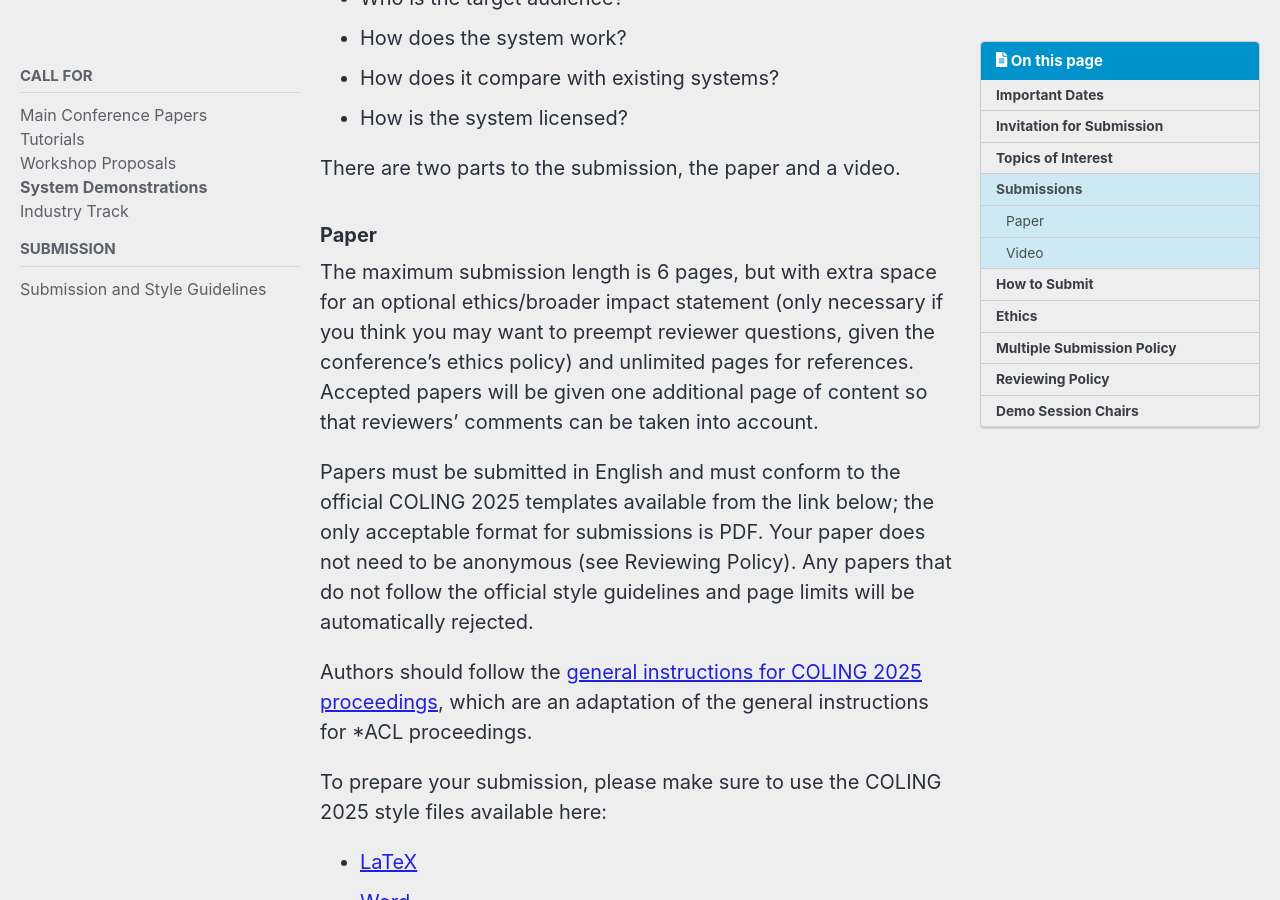
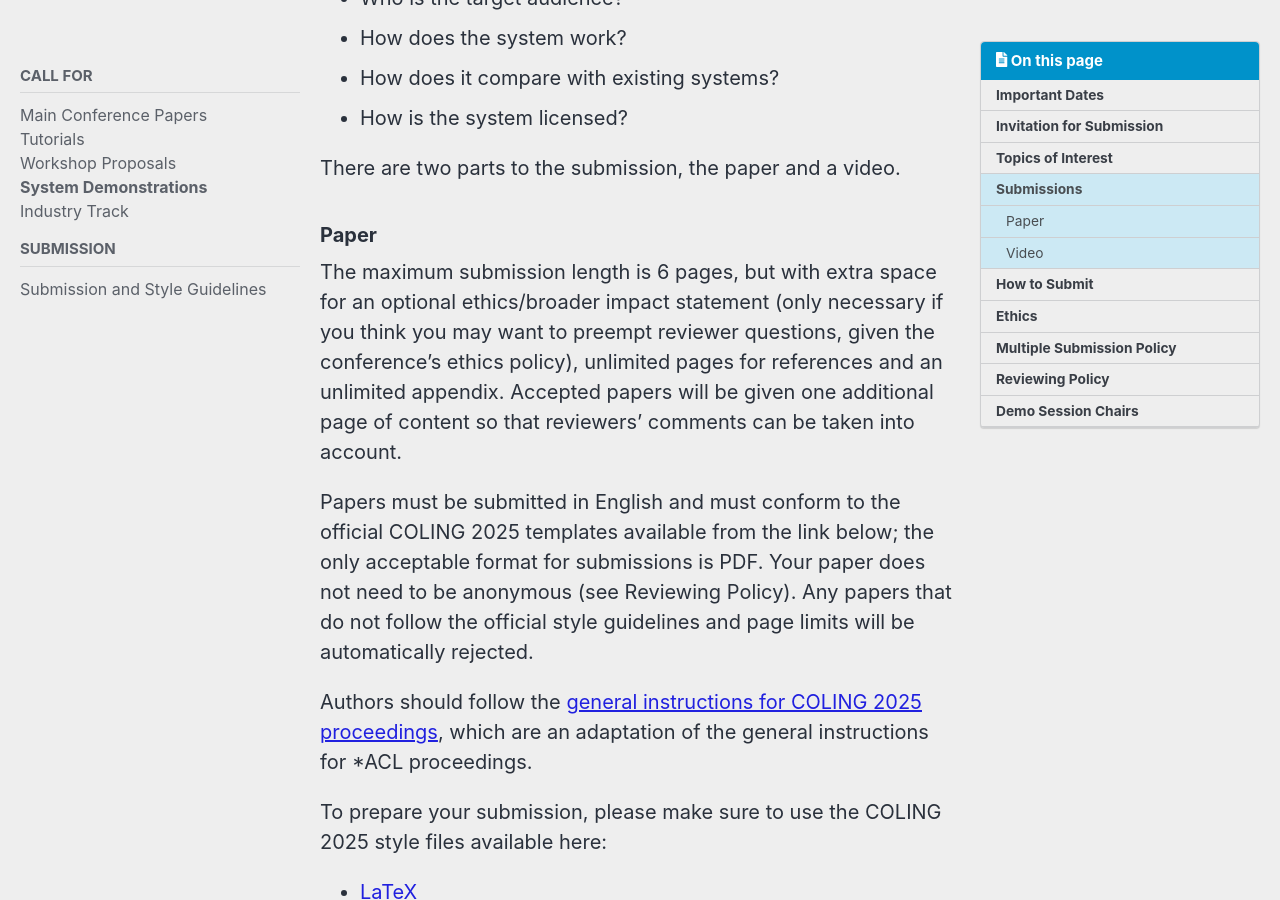
Before and after one commit to hasaniqbal777/coling-2025, a Jekyll site: the page built from _pages/calls/system_demonstrations.md, in a window 1280 px wide and 900 px high, scrolled down 3583 px. Built offline with Jekyll 4.4.1, drawn with Linux system fonts in a browser that asks for light colours; cached includes are drawn as plain includes; nearby versions of some CDN libraries.

Commit message:
Update system_demonstrations.md

```diff
--- a/_pages/calls/system_demonstrations.md
+++ b/_pages/calls/system_demonstrations.md
@@ -96,7 +96,7 @@ The submissions should address the following questions:
 There are two parts to the submission, the paper and a video.
 
 ### Paper
-The maximum submission length is 6 pages, but with extra space for an optional ethics/broader impact statement (only necessary if you think you may want to preempt reviewer questions, given the conference’s ethics policy) and unlimited pages for references. Accepted papers will be given one additional page of content so that reviewers’ comments can be taken into account.
+The maximum submission length is 6 pages, but with extra space for an optional ethics/broader impact statement (only necessary if you think you may want to preempt reviewer questions, given the conference’s ethics policy), unlimited pages for references and an unlimited appendix. Accepted papers will be given one additional page of content so that reviewers’ comments can be taken into account.
 
 Papers must be submitted in English and must conform to the official COLING 2025 templates available from the link below; the only acceptable format for submissions is PDF. Your paper does not need to be anonymous (see Reviewing Policy). Any papers that do not follow the official style guidelines and page limits will be automatically rejected.
 
```
